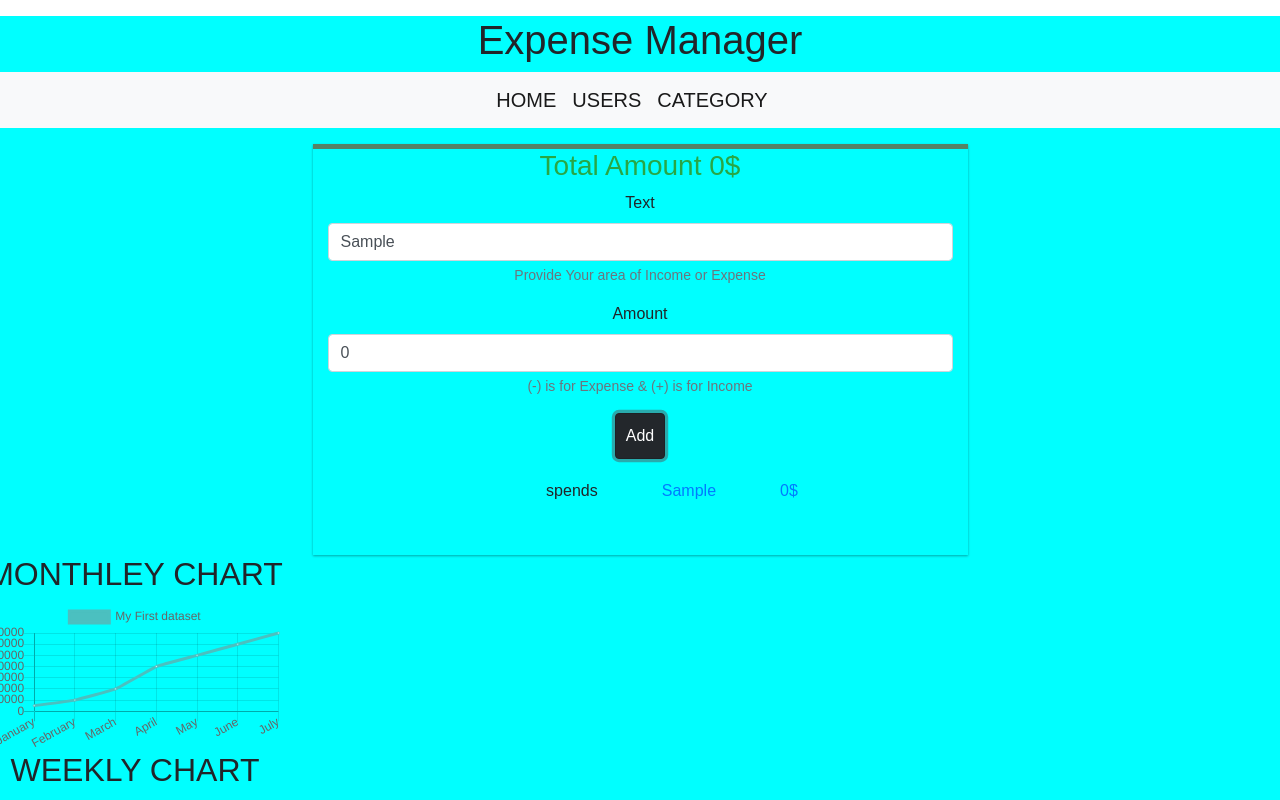
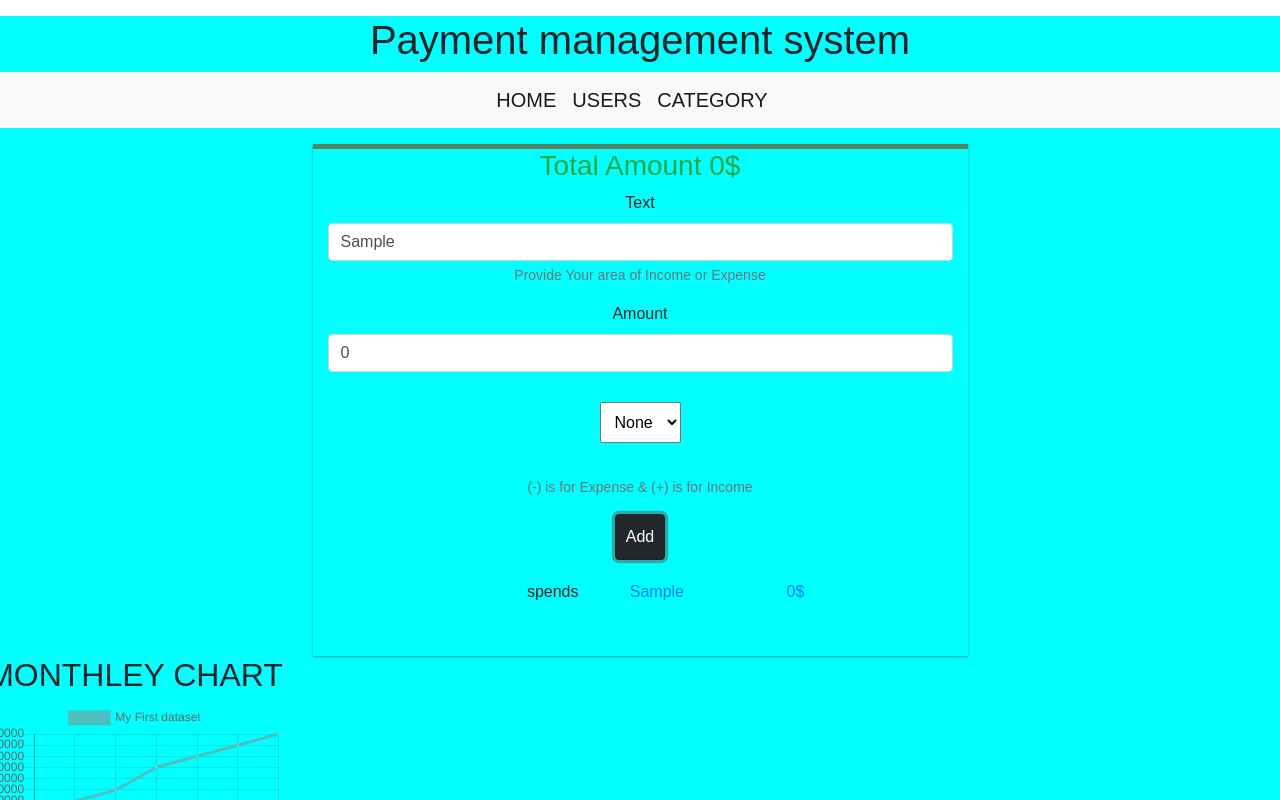
Before and after one commit to AshokJammu/payment_management_system, a React (Create React App) app in the folder payment_management/: page /users/1 in a window 1280 px wide. Both pictures are taken after typing "Sample" into the empty fields and a click on the button "Add". Shown: the top 800 px of the page. Built offline with nearby package versions, Linux system fonts and the light colour scheme.

Commit message:
adding categories to userList and graph changes

```diff
--- a/payment_management/src/App.js
+++ b/payment_management/src/App.js
@@ -16,7 +16,7 @@ export default function App() {
       <Provider store={store}>
         <div className="App">
           <h1 className="row d-flex justify-content-center mt-3">
-            Expense Manager
+            Payment management system
           </h1>
           <Navbar />
           <Routes />
--- a/payment_management/src/components/AddTransaction.js
+++ b/payment_management/src/components/AddTransaction.js
@@ -11,9 +11,16 @@ export class AddTransaction extends React.Component {
     this.state = {
       text: "",
       amount: 0,
-      id: uuidv4()
+      id: uuidv4(),
+      categories: ""
     };
   }
+
+  handleChange = e => {
+    this.setState({
+      [e.target.name]: e.target.value
+    });
+  };
 
   // onSubmit = e => {
   //   console.log(this.state.amount);
@@ -26,8 +33,8 @@ export class AddTransaction extends React.Component {
   // };
 
   render() {
-    const { text, amount } = this.state;
-    const { addIncome, budget } = this.props;
+    const { text, amount, categories } = this.state;
+    const { category, addIncome, budget } = this.props;
     // console.log(budget);
     // console.log(text);
     const amounts = budget.map(item => item.amount);
@@ -71,6 +78,24 @@ export class AddTransaction extends React.Component {
               aria-describedby="emailHelp"
               placeholder="Enter Amount"
             />
+            <select
+              name="categories"
+              onChange={this.handleChange}
+              id=""
+              style={{ padding: 10, margin: 30 }}
+            >
+              <option value="">None</option>
+              {category.map(item => (
+                <option key={item.userName}>{item.categoryName}</option>
+              ))}
+              {/* {category?.map(item => (
+            <ul className="list-group list-group-flush">
+              <li className="list-group-item font-weight-bold" key={uuidv4()}>
+                {item.categoryName}
+              </li>
+            </ul>
+          ))} */}
+            </select>
             <small className="form-text text-muted">
               (-) is for Expense & (+) is for Income
             </small>
@@ -113,6 +138,18 @@ export class AddTransaction extends React.Component {
                     <>
                       <div>
                         {/* <p className="text-success">{item.text}</p> */}
+                        <p className="text-primary"> {item.categories}</p>
+                      </div>
+                    </>
+                  ))}
+                </span>
+              </p>
+              <p className="display-5">
+                <span className="text-info">
+                  {budget?.map(item => (
+                    <>
+                      <div>
+                        {/* <p className="text-success">{item.text}</p> */}
                         <p className="text-primary"> {item.amount}$</p>
                       </div>
                     </>
@@ -128,7 +165,8 @@ export class AddTransaction extends React.Component {
 }
 
 const mapStateToProps = state => ({
-  budget: state.budget
+  budget: state.budget,
+  category: state.category
 });
 const mapDispatchToProps = dispatch => ({
   addIncome: payload => dispatch(addIncome(payload))
```
